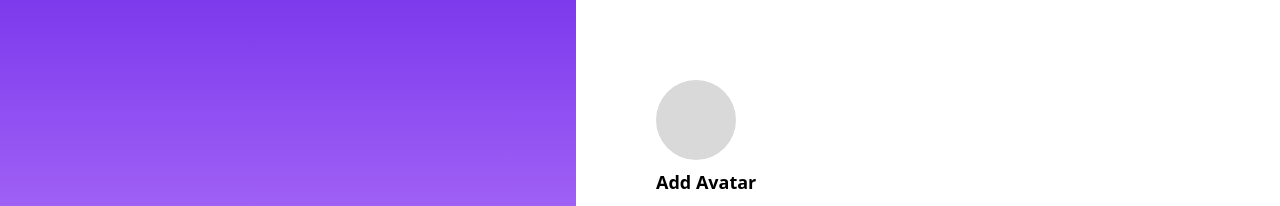
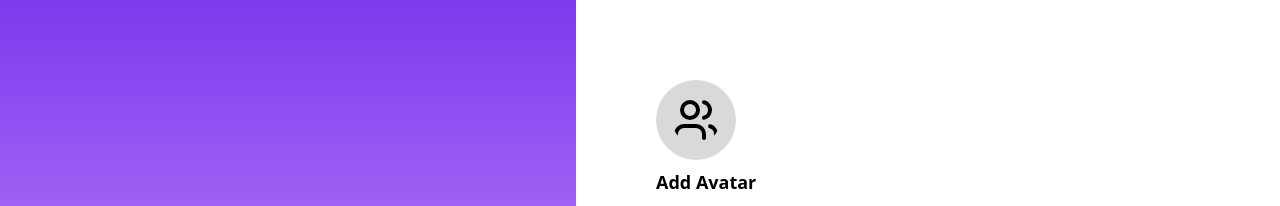
Before and after one commit to yash-devop/socket-chat-app, a React (Vite) app in the folder client/: page / in a window 1280 px wide. Shown: the top 206 px of the page. Built offline with nearby package versions, Linux system fonts and the light colour scheme; no server answers.

Commit message:
add: user avatar

```diff
--- a/client/src/pages/RoomCredentials.tsx
+++ b/client/src/pages/RoomCredentials.tsx
@@ -1,13 +1,24 @@
-import React from "react";
+import React, { useState } from "react";
 
+import Avatar from '../assets/avatar.svg'
+type AvatarImage = string
 const RoomCredentials = () => {
+  const [image , setImage] = useState("");
+
+  const handleImage=(e:React.ChangeEvent<HTMLInputElement>)=>{
+     e.preventDefault();
+     if(e.target.files && e.target.files.length > 0){
+       const link = URL.createObjectURL(e.target.files[0]);
+       setImage(link)
+     }
+  }
   return (
     <div className="w-full flex flex-col items-center p-6 md:p-20">
       <div className="w-full flex flex-col items-center gap-10 ">
         <div className=" w-full flex flex-col gap-2">
-          <div className="size-20 bg-primary-avatar rounded-full">
-            <input type="file" hidden />
-          </div>
+
+          <img src={image || Avatar } alt="" onClick={()=>document.getElementById("avatar_img")?.click()} className={`size-20 ${!image && "p-4"} bg-primary-avatar rounded-full object-cover cursor-pointer`} />
+            <input type="file" hidden id="avatar_img" onChange={(e)=>handleImage(e)}/>
           <p className="text-lg font-bold">Add Avatar</p>
           <p className="w-full text-black/30 text-sm font-medium max-w-sm">
             Add your custom avatar or our app will automatically add random
```
Also changed, not shown: client/src/assets/avatar.svg (added).
